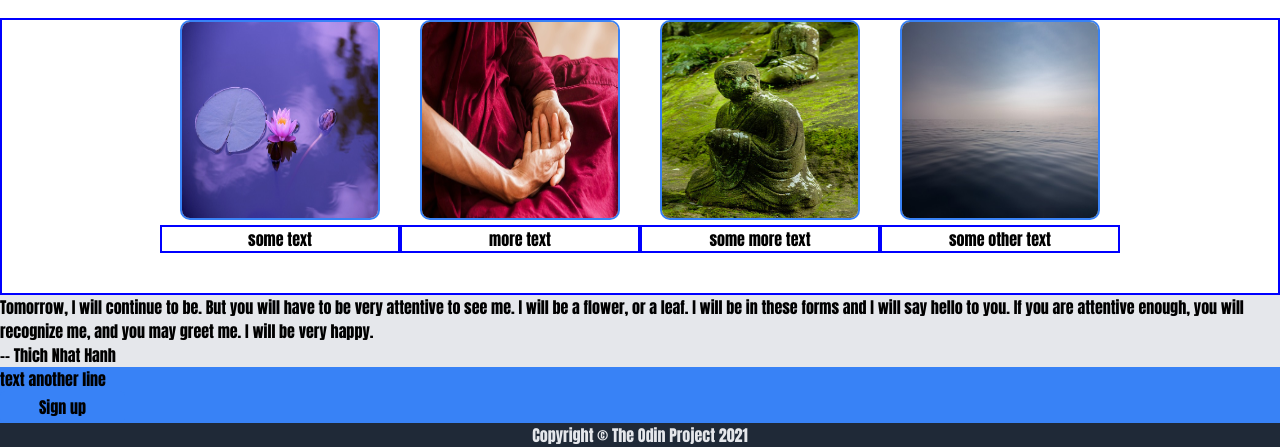
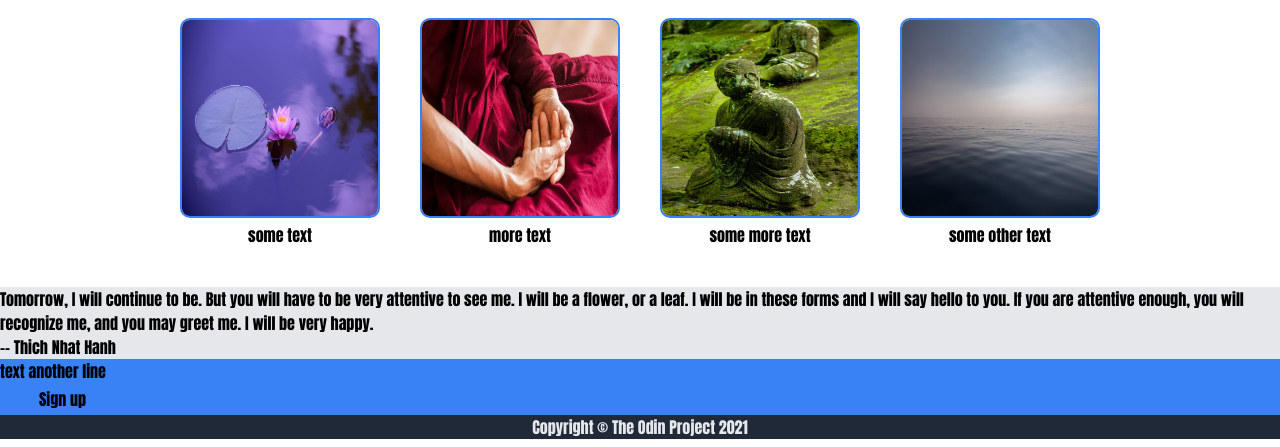
Before and after one commit to CatMomGoMeow/odin-landing-page, a plain HTML site: page index.html in a window 1280 px wide. Shown: the part 417-864 px from the top of the page. Drawn offline with Linux system fonts and the light colour scheme.

Commit message:
Save css file

```diff
--- a/Files/styles.css
+++ b/Files/styles.css
@@ -150,8 +150,3 @@
 
 
 /* borders for troubleshooting only */
-
-.subtext,
-.illustration-bar {
-    border: 2px blue solid;
-}
```
